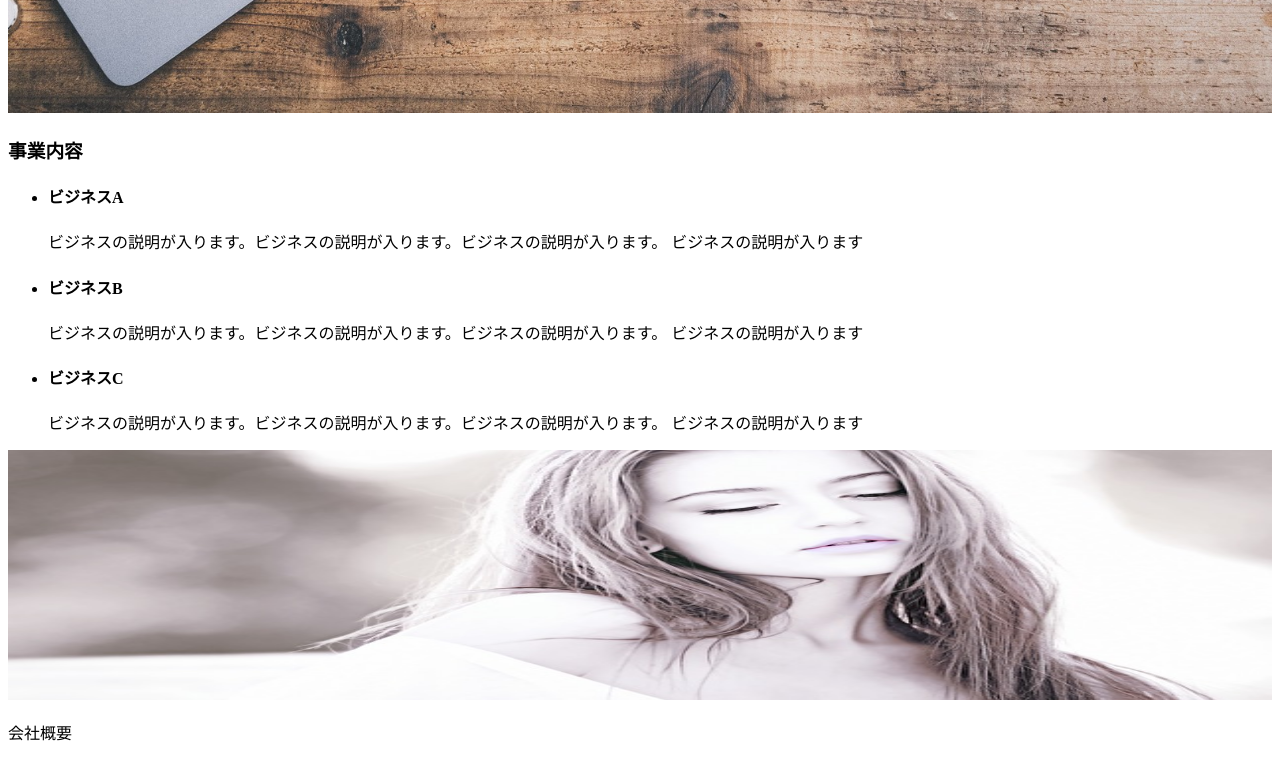
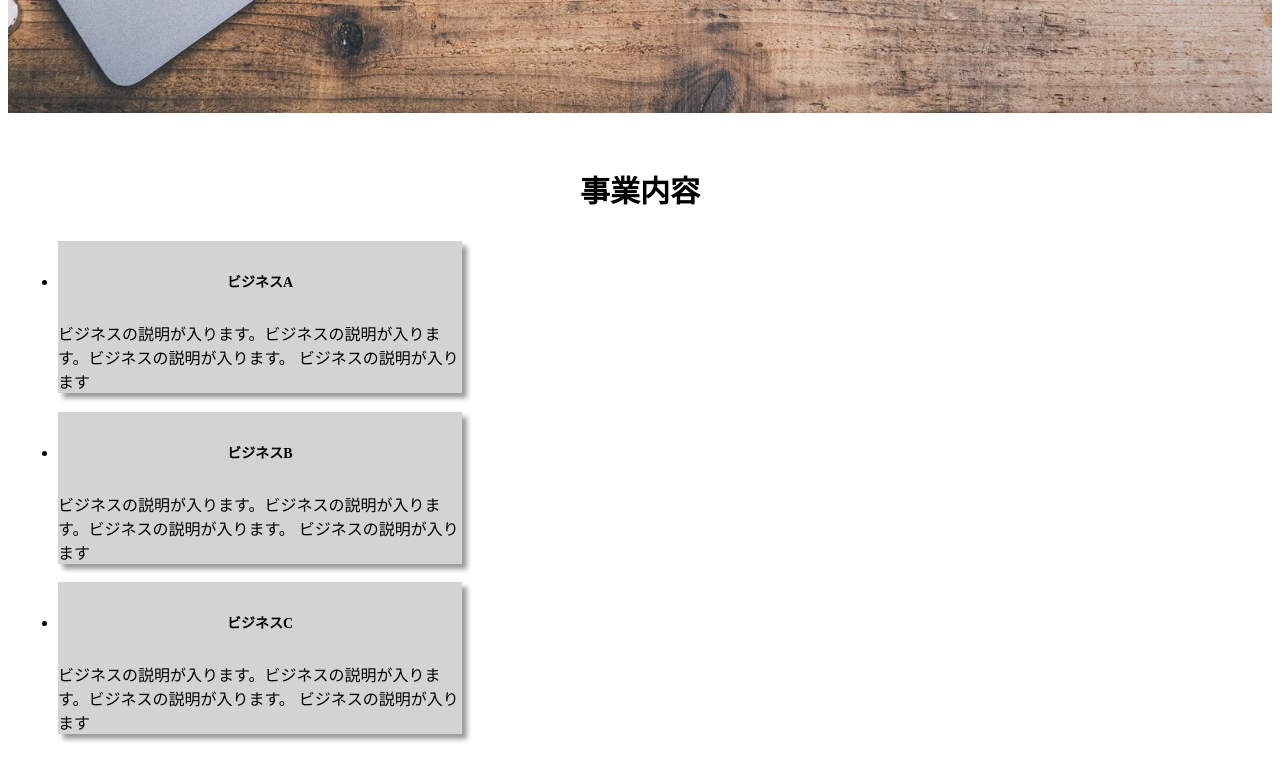
Before and after one commit to Yu-Suzuki-kuro/git-training, a plain HTML site: page index.html in a window 1280 px wide. Shown: the part 1300-2082 px from the top of the page. Drawn offline with Linux system fonts and the light colour scheme.

Commit message:
事業内容

```diff
--- a/css/style.css
+++ b/css/style.css
@@ -114,3 +114,42 @@ button{
   border: 1px solid blue;
   margin: 30px auto;
 }
+
+
+.subject-content{
+  text-align: center;
+  font-size:30px;
+  font-weight: bold;
+
+}
+.subject{
+margin-top: 50px;
+margin-bottom: 50px;
+}
+
+.img-center img{
+ object-fit: cover;
+}
+.subject-items{
+  display: flex;
+  list-style: none;
+  margin: 40px 80px;
+}
+.section-contents1 img{
+  object-fit: cover;
+}
+.subject-item{
+  width: 33%;
+  background-color: lightgray;
+  margin: 10px;
+  box-shadow: 5px 5px 5px rgba(0,0,0,0.4);
+}
+
+.subject-item-business{
+  text-align: center;
+  font-size: 14px;
+  margin-top: px;
+  padding-top:30px;
+  padding-bottom: 0px;
+  margin-bottom: 30px
+  }
```
